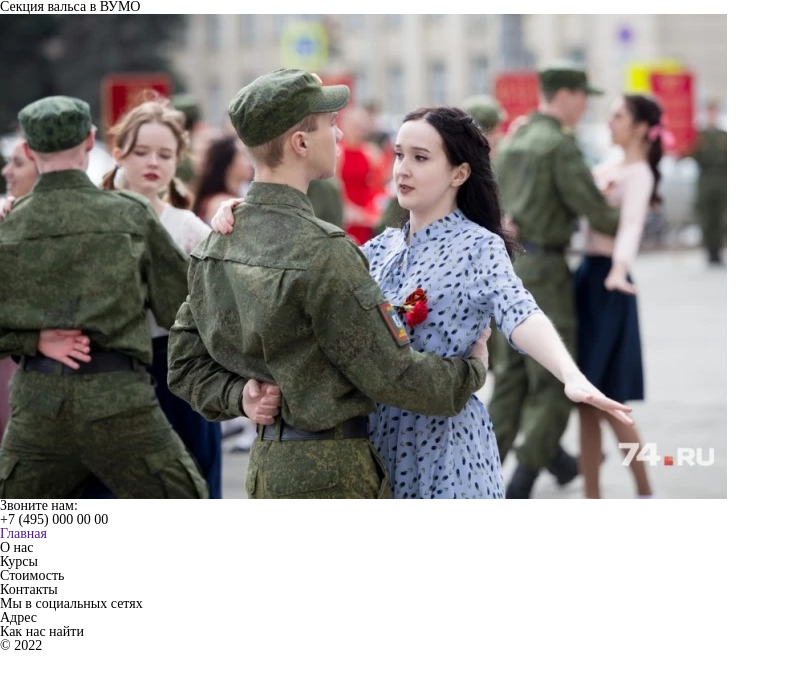
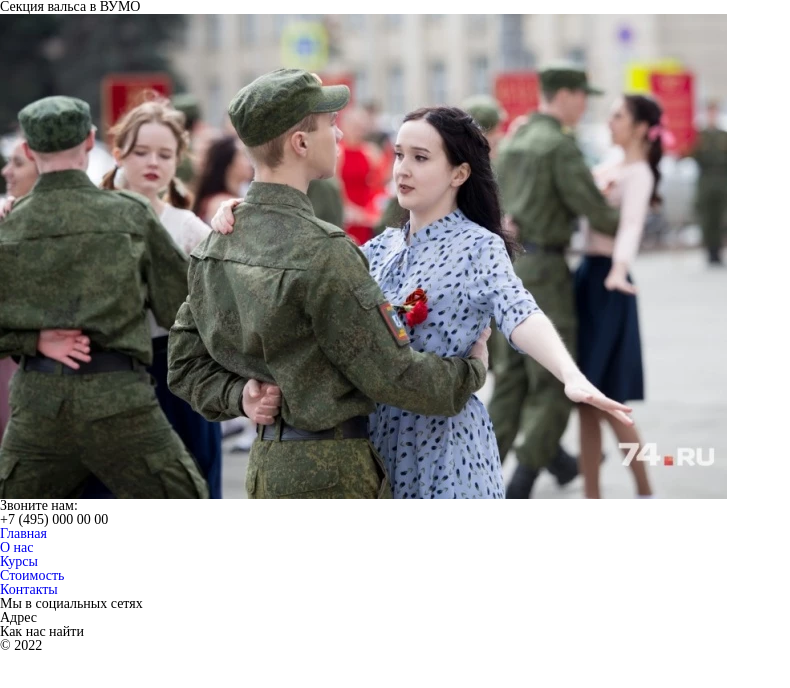
Before and after one commit to el-hombre0/el-hombre0.github.io, a plain HTML site: page index.html in a window 1280 px wide. Shown: the whole page, without its empty margins (0-790 px from the left). Drawn offline with Linux system fonts and the light colour scheme.

Commit message:
Added menu buttons and pages

```diff
--- a/index.html
+++ b/index.html
@@ -32,11 +32,21 @@
       <div class="content">
         <nav class="menu">
           <ul class="menu__list">
-            <li><a class="menu__item" href="">Главная</a></li>
-            <li><a class="menu__item" href=""></a> О нас</li>
-            <li><a class="menu__item" href=""></a> Курсы</li>
-            <li><a class="menu__item" href=""></a> Стоимость</li>
-            <li><a class="menu__item" href=""></a> Контакты</li>
+            <li><a class="menu__item" href="#">Главная</a></li>
+            <li>
+              <a class="menu__item" href="menu_pages\about_us.html">О нас</a>
+            </li>
+            <li>
+              <a class="menu__item" href="menu_pages\courses.html">Курсы</a>
+            </li>
+            <li>
+              <a class="menu__item" href="menu_pages\cost.html">Стоимость</a>
+            </li>
+            <li>
+              <a class="menu__item" href="menu_pages\contacts.html"
+                >Контакты</a
+              >
+            </li>
           </ul>
         </nav>
       </div>
```
Also changed, not shown: menu_pages/about_us.html (added, +12 -0 lines), menu_pages/contacts.html (added, +12 -0 lines), menu_pages/cost.html (added, +12 -0 lines), menu_pages/courses.html (added, +12 -0 lines).
